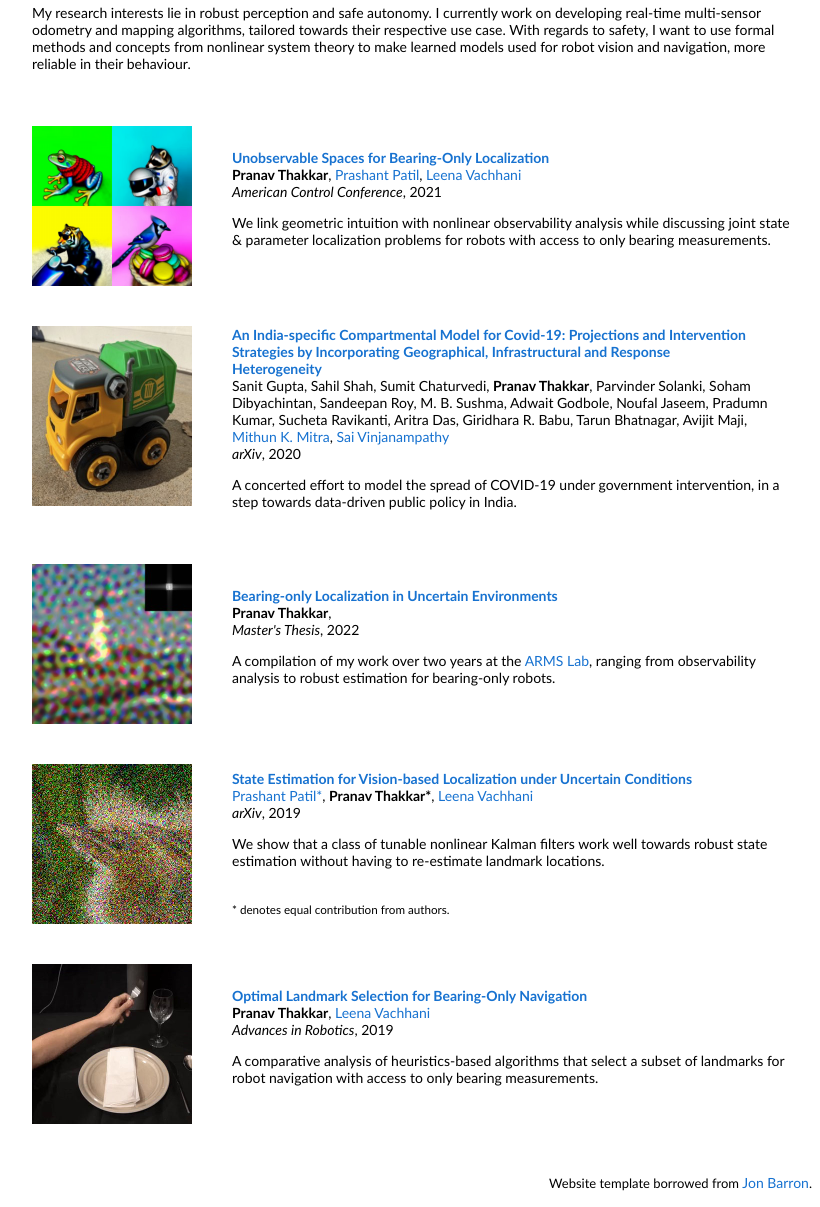
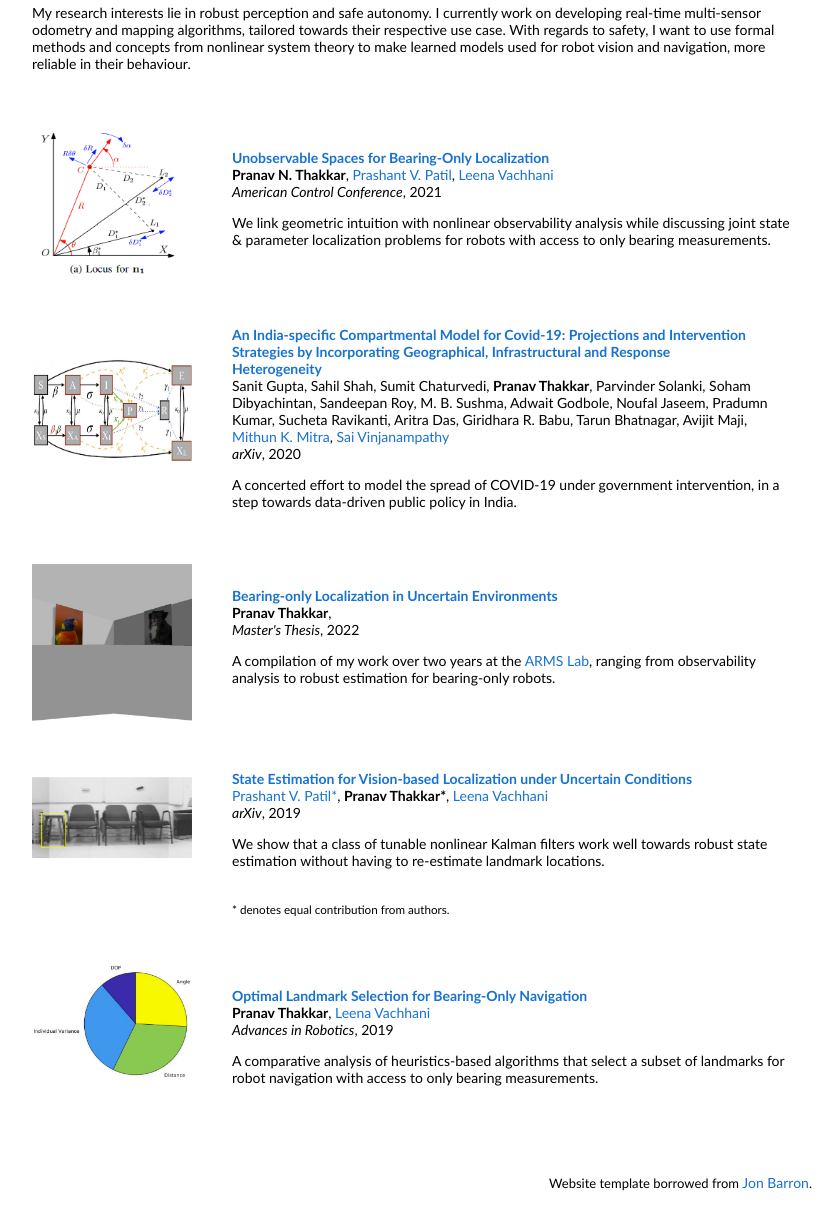
Before and after one commit to pranavnnt/pranavnnt.github.io, a plain HTML site: page index.html in a window 1280 px wide. Shown: the part 340-1547 px from the top of the page, without its empty margins (228-1048 px from the left). Drawn offline with Linux system fonts and the light colour scheme.

Commit message:
0.0.12 [add] change project photos

```diff
--- a/index.html
+++ b/index.html
@@ -55,7 +55,7 @@
           <tr>
             <td style="padding:20px;width:25%;vertical-align:middle">
               <div class="one">
-                <img src='images/dreamfusion.jpg' width="160">
+                <img src='files/loci.PNG' width="160">
               </div>
             </td>
             <td style="padding:20px;width:75%;vertical-align:middle">
@@ -63,8 +63,8 @@
                 <papertitle>Unobservable Spaces for Bearing-Only Localization</papertitle>
               </a>
               <br>
-              <strong>Pranav Thakkar</strong>,
-              <a href="https://www.researchgate.net/profile/Prashant-Patil-21">Prashant Patil</a>,
+              <strong>Pranav N. Thakkar</strong>,
+              <a href="https://www.researchgate.net/profile/Prashant-Patil-21">Prashant V. Patil</a>,
               <a href="https://www.sc.iitb.ac.in/~leena/">Leena Vachhani</a>
               <br>
               <em>American Control Conference</em>, 2021
@@ -79,7 +79,7 @@
           <tr>
             <td style="padding:20px;width:25%;vertical-align:top">
               <div class="one">
-                <img src='images/samurai_before.jpg' width="160" height="180">
+                <img src='files/covid_SIR_model.PNG' width="160" height="180">
               </div>
             </td>
             <td style="padding:20px;width:75%;vertical-align:middle">
@@ -105,7 +105,7 @@
           <tr>
             <td style="padding:20px;width:25%;vertical-align:middle">
               <div class="one">
-                <img src='images/pnf_after.jpg' width="160">
+                <img src='files/thesis.PNG' width="160">
               </div>
             </td>
             <td style="padding:20px;width:75%;vertical-align:middle">
@@ -124,7 +124,7 @@
           <tr>
             <td style="padding:20px;width:25%;vertical-align:middle">
               <div class="one">
-                <img src='images/MalleConv_before.jpg' width="160">
+                <img src='files/panoramic_dataset.PNG' width="160" height="110">
               </div>
             </td>
             <td style="padding:20px;width:75%;vertical-align:middle">
@@ -132,7 +132,7 @@
                 <papertitle>State Estimation for Vision-based Localization under Uncertain Conditions</papertitle>
               </a>
               <br>
-              <a href="https://www.researchgate.net/profile/Prashant-Patil-21">Prashant Patil*</a>,
+              <a href="https://www.researchgate.net/profile/Prashant-Patil-21">Prashant V. Patil*</a>,
               <strong>Pranav Thakkar*</strong>,
               <a href="https://www.sc.iitb.ac.in/~leena/">Leena Vachhani</a>
               <br>
@@ -149,7 +149,7 @@
           <tr>
             <td style="padding:20px;width:25%;vertical-align:middle">
               <div class="one">
-                <img src='images/nerf_supervision.jpg' width="160">
+                <img src='files/Pie.PNG' width="160">
               </div>
             </td>
             <td style="padding:20px;width:75%;vertical-align:middle">
```
Also changed, not shown: files/Pie.PNG (added), files/covid_SIR_model.PNG (added), files/loci.png (added), files/panoramic_dataset.PNG (added), files/thesis.PNG (added).
